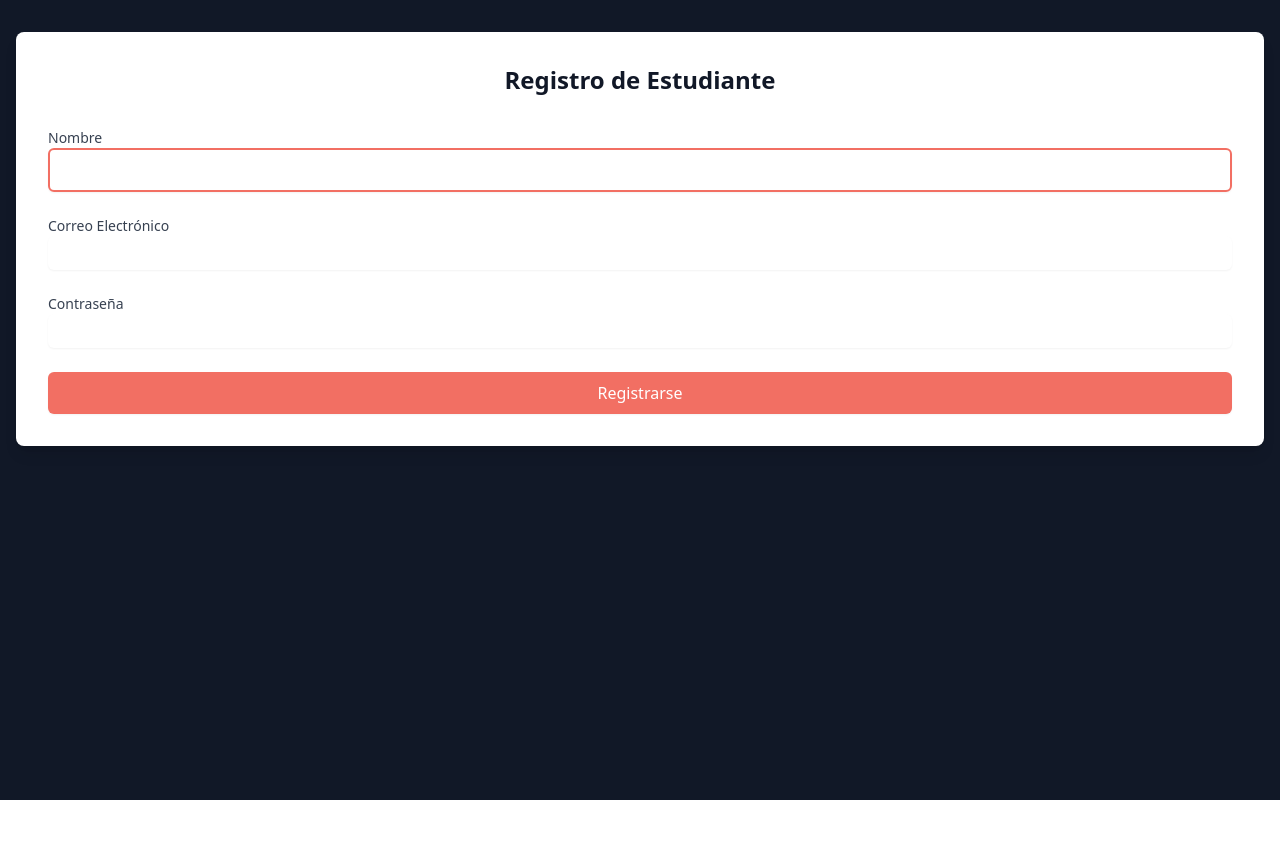
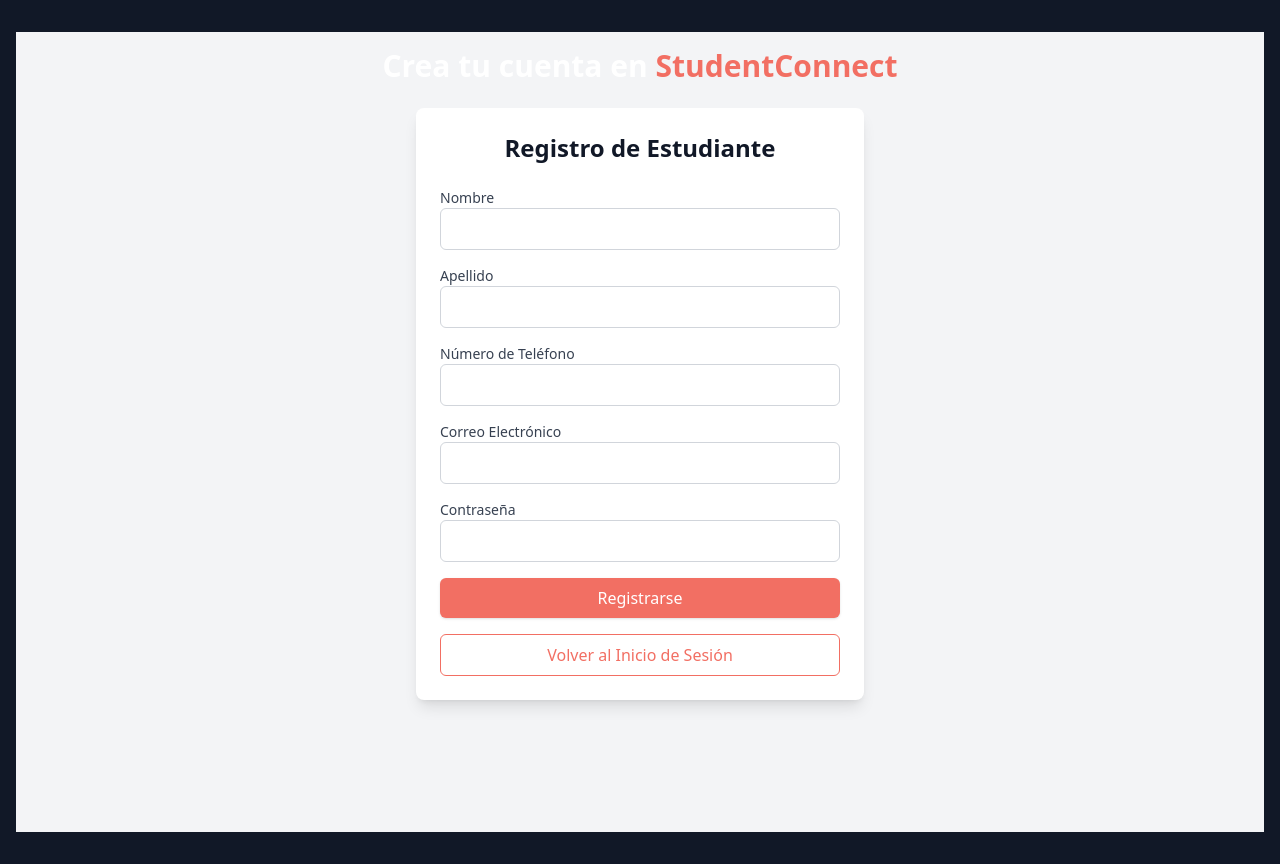
Before and after one commit to Savitar-99/PRUEBASSTUDENTCONNECT, a React (Vite) app: page /register-student in a window 1280 px wide. Before the commit the page ends 800 px from the top, so only its background shows below. Built offline with nearby package versions, Linux system fonts and the light colour scheme.

Commit message:
Registro Añadido Correctamente

```diff
--- a/src/components/auth/RegisterStudent.tsx
+++ b/src/components/auth/RegisterStudent.tsx
@@ -5,71 +5,126 @@ export function RegisterStudent() {
   const [email, setEmail] = useState('');
   const [password, setPassword] = useState('');
   const [name, setName] = useState('');
+  const [lastName, setLastName] = useState('');
+  const [phone, setPhone] = useState('');
   const navigate = useNavigate();
 
   const handleSubmit = (e: React.FormEvent) => {
     e.preventDefault();
-    // En una implementación real, aquí iría la lógica de registro
-    console.log('Registrando estudiante:', { email, password, name });
+
+    // Validación adicional de longitud (opcional)
+    if (phone.length !== 9) {
+      alert('El número de teléfono debe tener exactamente 9 dígitos.');
+      return;
+    }
+
+    console.log('Registrando estudiante:', { email, password, name, lastName, phone });
     navigate('/student-dashboard');
   };
 
+  const handlePhoneChange = (e: React.ChangeEvent<HTMLInputElement>) => {
+    const value = e.target.value;
+
+    // Permitir solo números y limitar a 9 caracteres
+    if (/^\d{0,9}$/.test(value)) {
+      setPhone(value);
+    }
+  };
+
   return (
-    <div className="w-full p-8 bg-white rounded-lg shadow-lg">
-      <div className="flex flex-col items-center mb-8">
-        <h2 className="text-2xl font-bold text-gray-900">Registro de Estudiante</h2>
-      </div>
+    <div className="flex flex-col items-center w-full p-4 bg-gray-100 min-h-screen">
+      {/* Título */}
+      <h1 className="text-3xl font-bold mb-6 text-center">
+        <span className="text-white">Crea tu cuenta en </span>
+        <span className="text-[#F26F63]">StudentConnect</span>
+      </h1>
 
-      <form onSubmit={handleSubmit} className="space-y-6">
+      {/* Formulario */}
+      <div className="w-full max-w-md p-6 bg-white rounded-lg shadow-lg">
+        <h2 className="text-2xl font-semibold text-gray-900 text-center mb-6">
+          Registro de Estudiante
+        </h2>
+
+        <form onSubmit={handleSubmit} className="space-y-4">
+          {/* Nombre */}
           <div>
-          <label className="block text-sm font-medium text-gray-700">
-            Nombre
-          </label>
+            <label className="block text-sm font-medium text-gray-700">Nombre</label>
             <input
               type="text"
               value={name}
               onChange={(e) => setName(e.target.value)}
-       className="w-full py-2 px-4 border-2 border-[#F26F63] rounded-md shadow-sm text-[#F26F63] bg-transparent hover:bg-[#F26F63] hover:text-white focus:outline-none focus:ring-2 focus:ring-offset-2 focus:ring-[#F26F63] transition-all duration-300 ease-in-out transform hover:scale-105 active:scale-95"
-
+              className="w-full py-2 px-3 border border-gray-300 rounded-md text-gray-900 focus:ring-2 focus:ring-[#F26F63] focus:outline-none"
               required
             />
           </div>
 
+          {/* Apellido */}
           <div>
-          <label className="block text-sm font-medium text-gray-700">
-            Correo Electrónico
-          </label>
+            <label className="block text-sm font-medium text-gray-700">Apellido</label>
+            <input
+              type="text"
+              value={lastName}
+              onChange={(e) => setLastName(e.target.value)}
+              className="w-full py-2 px-3 border border-gray-300 rounded-md text-gray-900 focus:ring-2 focus:ring-[#F26F63] focus:outline-none"
+              required
+            />
+          </div>
+
+          {/* Número de Teléfono */}
+          <div>
+            <label className="block text-sm font-medium text-gray-700">Número de Teléfono</label>
+            <input
+              type="tel"
+              value={phone}
+              onChange={handlePhoneChange}
+              className="w-full py-2 px-3 border border-gray-300 rounded-md text-gray-900 focus:ring-2 focus:ring-[#F26F63] focus:outline-none"
+              pattern="\d{9}"
+              title="El número de teléfono debe contener exactamente 9 dígitos."
+              required
+            />
+          </div>
+
+          {/* Correo Electrónico */}
+          <div>
+            <label className="block text-sm font-medium text-gray-700">Correo Electrónico</label>
             <input
               type="email"
               value={email}
               onChange={(e) => setEmail(e.target.value)}
-            className="w-full py-1 px-1 border border-transparent rounded-md shadow-sm text-white focus:outline-none focus:ring-1 focus:ring-offset-1 focus:ring-[#F26F63]"
-
+              className="w-full py-2 px-3 border border-gray-300 rounded-md text-gray-900 focus:ring-2 focus:ring-[#F26F63] focus:outline-none"
               required
             />
           </div>
 
+          {/* Contraseña */}
           <div>
-          <label className="block text-sm font-medium text-gray-700">
-            Contraseña
-          </label>
+            <label className="block text-sm font-medium text-gray-700">Contraseña</label>
             <input
               type="password"
               value={password}
               onChange={(e) => setPassword(e.target.value)}
-            className="w-full py-1 px-1 border border-transparent rounded-md shadow-sm text-white focus:outline-none focus:ring-1 focus:ring-offset-1 focus:ring-[#F26F63]"
-
+              className="w-full py-2 px-3 border border-gray-300 rounded-md text-gray-900 focus:ring-2 focus:ring-[#F26F63] focus:outline-none"
               required
             />
           </div>
 
+          {/* Botón de Registro */}
           <button
             type="submit"
-          className="w-full py-2 px-4 border border-transparent rounded-md shadow-sm text-white bg-[#F26F63] hover:bg-[#e25d51] focus:outline-none focus:ring-2 focus:ring-offset-2 focus:ring-[#F26F63]"
+            className="w-full py-2 px-4 bg-[#F26F63] text-white rounded-md shadow hover:bg-[#e25d51] focus:ring-2 focus:ring-offset-2 focus:ring-[#F26F63] transition duration-200"
           >
             Registrarse
           </button>
         </form>
+
+        {/* Botón para volver al inicio */}
+        <button
+          onClick={() => navigate('/')}
+          className="w-full mt-4 py-2 px-4 text-[#F26F63] border border-[#F26F63] rounded-md hover:bg-[#F26F63] hover:text-white transition duration-200"
+        >
+          Volver al Inicio de Sesión
+        </button>
+      </div>
     </div>
   );
 }
```
Lines whose indentation alone changed are shown as unchanged.
